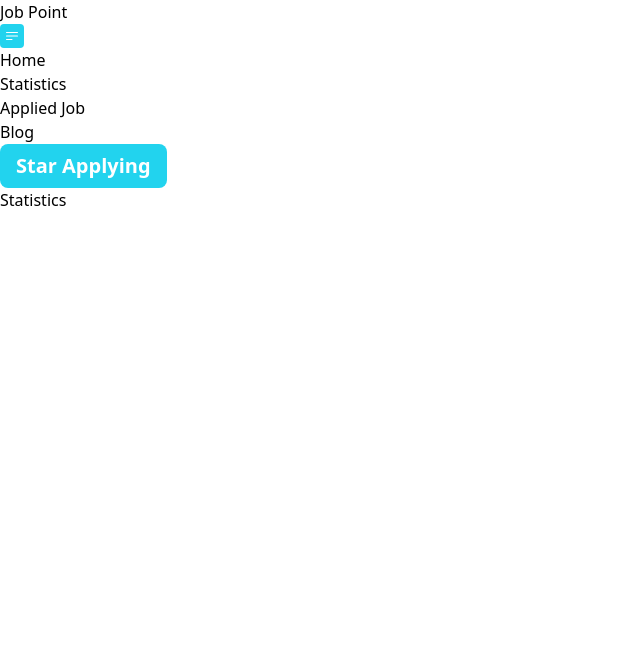
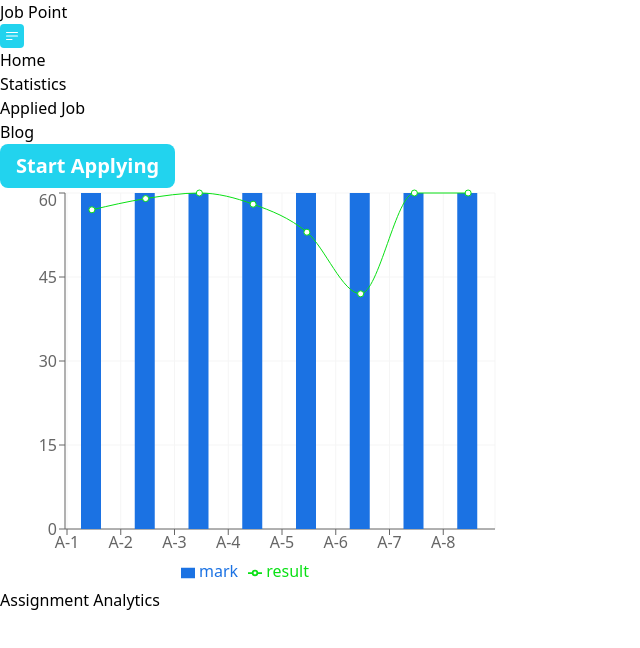
Before and after one commit to Hafizur27/job-point, a React (Vite) app: page /statistics in a window 1280 px wide. Shown: the top 648 px of the page, without its empty margins (0-640 px from the left). Built offline with nearby package versions, Linux system fonts and the light colour scheme.

Commit message:
statistics part done

```diff
--- a/package.json
+++ b/package.json
@@ -15,6 +15,7 @@
     "react": "^18.2.0",
     "react-dom": "^18.2.0",
     "react-router-dom": "^6.10.0",
+    "recharts": "^2.5.0",
     "sort-by": "^1.2.0"
   },
   "devDependencies": {
--- a/src/components/Header.jsx
+++ b/src/components/Header.jsx
@@ -17,7 +17,7 @@ const Header = () => {
                 <li><NavLink to='/statistics'>Statistics</NavLink></li>
                 <li><NavLink to='/appliedJob'>Applied Job</NavLink></li>
                 <li><NavLink to='/blog'>Blog</NavLink></li>
-                <button className='btn-primary'>Star Applying</button>
+                <button className='btn-primary'>Start Applying</button>
 
             </ul>
 
--- a/src/components/Statistics.jsx
+++ b/src/components/Statistics.jsx
@@ -1,11 +1,78 @@
-import React from 'react';
+import React from "react";
+import {
+  ComposedChart,
+  Line,
+  Bar,
+  XAxis,
+  YAxis,
+  CartesianGrid,
+  Tooltip,
+  Legend,
+} from "recharts";
 
 const Statistics = () => {
-    return (
-        <div className='w-5/6 mx-auto'>
-            <p>Statistics</p>
+  const data = [
+    {
+      name: "A-1",
+      mark: 60,
+      result: 57,
+    },
+    {
+      name: "A-2",
+      mark: 60,
+      result: 59,
+    },
+    {
+      name: "A-3",
+      mark: 60,
+      result: 60,
+    },
+    {
+      name: "A-4",
+      mark: 60,
+      result: 58,
+    },
+    {
+      name: "A-5",
+      mark: 60,
+      result: 53,
+    },
+    {
+      name: "A-6",
+      mark: 60,
+      result: 42,
+    },
+    {
+      name: "A-7",
+      mark: 60,
+      result: 60,
+    },
+    {
+      name: "A-8",
+      mark: 60,
+      result: 60,
+    },
+  ];
+  return (
+    <>
+      <div className="w-5/6 mt-8 mx-auto flex justify-center">
+        <div>
+          <ComposedChart width={500} height={400} data={data}>
+            <CartesianGrid stroke="#f5f5f5" />
+            <XAxis dataKey="name" scale="band" />
+            <YAxis />
+            <Tooltip />
+            <Legend />
+            <Bar dataKey="mark" barSize={20} fill="#1b72e3" />
+            <Line type="monotone" dataKey="result" stroke="#09e014" />
+          </ComposedChart>
         </div>
-    );
+      </div>
+      <h2 className=" mt-2 text-3xl font-bold text-center">
+        Assignment <span className="text-red-500">Analytics</span>
+      </h2>
+    </>
+  );
 };
 
 export default Statistics;
```
Also changed, not shown: 1 other file (tests, documents, lock files or other folders).
